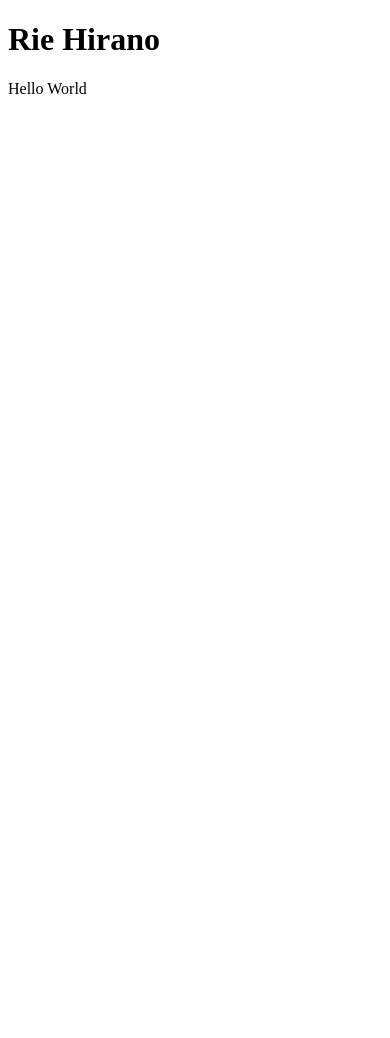
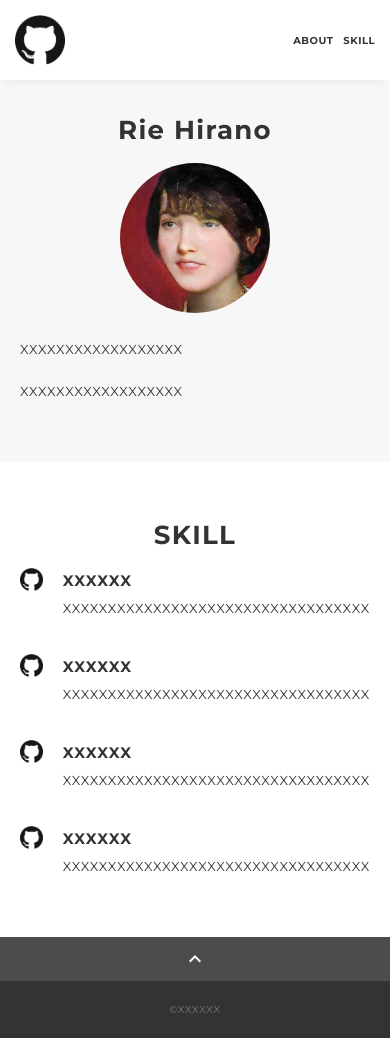
Before and after one commit to nashi-7/portfolio, a plain HTML site: page docs/index.html in a window 390 px wide. Before the commit the page ends 844 px from the top, so only its background shows below. Drawn offline with nearby package versions, Linux system fonts and the light colour scheme.

Commit message:
テンプレート反映

```diff
--- /dev/null
+++ b/docs/css/ress.css
@@ -0,0 +1,283 @@
+/*!
+ * ress.css • v3.0.1
+ * MIT License
+ * github.com/filipelinhares/ress
+ */
+
+/* # =================================================================
+   # Global selectors
+   # ================================================================= */
+
+html {
+  box-sizing: border-box;
+  word-break: normal;
+  -moz-tab-size: 4;
+  tab-size: 4;
+
+  -webkit-text-size-adjust: 100%; /* Prevent adjustments of font size after orientation changes in iOS */
+}
+
+*,
+::before,
+::after {
+  box-sizing: inherit;
+  background-repeat: no-repeat; /* Set `background-repeat: no-repeat` to all elements and pseudo elements */
+}
+
+::before,
+::after {
+  vertical-align: inherit;
+  text-decoration: inherit; /* Inherit text-decoration and vertical align to ::before and ::after pseudo elements */
+}
+
+* {
+  margin: 0;
+  padding: 0; /* Reset `padding` and `margin` of all elements */
+}
+
+/* # =================================================================
+   # General elements
+   # ================================================================= */
+
+hr {
+  overflow: visible; /* Show the overflow in Edge and IE */
+  height: 0; /* Add the correct box sizing in Firefox */
+}
+
+details,
+main {
+  display: block; /* Render the `main` element consistently in IE. */
+}
+
+summary {
+  display: list-item; /* Add the correct display in all browsers */
+}
+
+small {
+  font-size: 80%; /* Set font-size to 80% in `small` elements */
+}
+
+[hidden] {
+  display: none; /* Add the correct display in IE */
+}
+
+abbr[title] {
+  /* Add the correct text decoration in Chrome, Edge, IE, Opera, and Safari */
+  text-decoration: underline;
+  text-decoration: underline dotted;
+  border-bottom: none; /* Remove the bottom border in Chrome 57 */
+}
+
+a {
+  background-color: transparent; /* Remove the gray background on active links in IE 10 */
+}
+
+a:active,
+a:hover {
+  outline-width: 0; /* Remove the outline when hovering in all browsers */
+}
+
+code,
+kbd,
+pre,
+samp {
+  font-family: monospace, monospace; /* Specify the font family of code elements */
+}
+
+pre {
+  font-size: 1em; /* Correct the odd `em` font sizing in all browsers */
+}
+
+b,
+strong {
+  font-weight: bolder; /* Add the correct font weight in Chrome, Edge, and Safari */
+}
+
+/* https://gist.github.com/unruthless/413930 */
+sub,
+sup {
+  position: relative;
+  font-size: 75%;
+  line-height: 0;
+  vertical-align: baseline;
+}
+
+sub {
+  bottom: -.25em;
+}
+
+sup {
+  top: -.5em;
+}
+
+/* # =================================================================
+   # Forms
+   # ================================================================= */
+
+input {
+  border-radius: 0;
+}
+
+/* Replace pointer cursor in disabled elements */
+[disabled] {
+  cursor: default;
+}
+
+[type="number"]::-webkit-inner-spin-button,
+[type="number"]::-webkit-outer-spin-button {
+  height: auto; /* Correct the cursor style of increment and decrement buttons in Chrome */
+}
+
+[type="search"] {
+  outline-offset: -2px; /* Correct the outline style in Safari */
+
+  -webkit-appearance: textfield; /* Correct the odd appearance in Chrome and Safari */
+}
+
+[type="search"]::-webkit-search-decoration {
+  -webkit-appearance: none; /* Remove the inner padding in Chrome and Safari on macOS */
+}
+
+textarea {
+  overflow: auto; /* Internet Explorer 11+ */
+  resize: vertical; /* Specify textarea resizability */
+}
+
+button,
+input,
+optgroup,
+select,
+textarea {
+  font: inherit; /* Specify font inheritance of form elements */
+}
+
+optgroup {
+  font-weight: bold; /* Restore the font weight unset by the previous rule */
+}
+
+button {
+  overflow: visible; /* Address `overflow` set to `hidden` in IE 8/9/10/11 */
+}
+
+button,
+select {
+  text-transform: none; /* Firefox 40+, Internet Explorer 11- */
+}
+
+/* Apply cursor pointer to button elements */
+button,
+[type="button"],
+[type="reset"],
+[type="submit"],
+[role="button"] {
+  cursor: pointer;
+  color: inherit;
+}
+
+/* Remove inner padding and border in Firefox 4+ */
+button::-moz-focus-inner,
+[type="button"]::-moz-focus-inner,
+[type="reset"]::-moz-focus-inner,
+[type="submit"]::-moz-focus-inner {
+  padding: 0;
+  border-style: none;
+}
+
+/* Replace focus style removed in the border reset above */
+button:-moz-focusring,
+[type="button"]::-moz-focus-inner,
+[type="reset"]::-moz-focus-inner,
+[type="submit"]::-moz-focus-inner {
+  outline: 1px dotted ButtonText;
+}
+
+button,
+html [type="button"],
+/* Prevent a WebKit bug where (2) destroys native `audio` and `video`controls in Android 4 */
+[type="reset"],
+[type="submit"] {
+  -webkit-appearance: button; /* Correct the inability to style clickable types in iOS */
+}
+
+/* Remove the default button styling in all browsers */
+button,
+input,
+select,
+textarea {
+  border-style: none;
+  background-color: transparent;
+}
+
+/* Style select like a standard input */
+select {
+  -webkit-appearance: none; /* Chrome 41+ */
+  -moz-appearance: none; /* Firefox 36+ */
+}
+
+select::-ms-expand {
+  display: none; /* Internet Explorer 11+ */
+}
+
+select::-ms-value {
+  color: currentColor; /* Internet Explorer 11+ */
+}
+
+legend {
+  display: table; /* Correct the text wrapping in Edge and IE */
+  max-width: 100%; /* Correct the text wrapping in Edge and IE */
+  max-width: 100%; /* Correct the text wrapping in Edge 18- and IE */
+  white-space: normal; /* Correct the text wrapping in Edge and IE */
+  color: inherit; /* Correct the color inheritance from `fieldset` elements in IE */
+  border: 0; /* Correct `color` not being inherited in IE 8/9/10/11 */
+}
+
+::-webkit-file-upload-button {
+  font: inherit; /* Change font properties to `inherit` in Chrome and Safari */
+  color: inherit;
+  /* Correct the inability to style clickable types in iOS and Safari */
+
+  -webkit-appearance: button;
+}
+
+/* # =================================================================
+   # Specify media element style
+   # ================================================================= */
+
+img {
+  border-style: none; /* Remove border when inside `a` element in IE 8/9/10 */
+}
+
+/* Add the correct vertical alignment in Chrome, Firefox, and Opera */
+progress {
+  vertical-align: baseline;
+}
+
+/* # =================================================================
+   # Accessibility
+   # ================================================================= */
+
+/* Hide content from screens but not screenreaders */
+@media screen {
+  [hidden~="screen"] {
+    display: inherit;
+  }
+  [hidden~="screen"]:not(:active):not(:focus):not(:target) {
+    position: absolute !important;
+    clip: rect(0 0 0 0) !important;
+  }
+}
+
+/* Specify the progress cursor of updating elements */
+[aria-busy="true"] {
+  cursor: progress;
+}
+
+/* Specify the pointer cursor of trigger elements */
+[aria-controls] {
+  cursor: pointer;
+}
+
+/* Specify the unstyled cursor of disabled, not-editable, or otherwise inoperable elements */
+[aria-disabled] {
+  cursor: default;
+}
--- /dev/null
+++ b/docs/css/style.css
@@ -0,0 +1,311 @@
+body {
+  font-family: "Montserrat","Helvetica Neue",Arial,"Hiragino Kaku Gothic ProN","Hiragino Sans",Meiryo,sans-serif;
+  font-size: 14px;
+  line-height: 1.8;
+  letter-spacing: .8px;
+  color: #333;
+}
+
+a {
+  transition: opacity .3s;
+  text-decoration: none;
+  color: #1ca9e3;
+}
+
+img {
+  max-width: 100%;
+  height: auto;
+  vertical-align: bottom;
+  border-style: none;
+}
+
+ul,
+li {
+  list-style: none;
+}
+
+.pc-only {
+  display: block;
+}
+
+.sp-only {
+  display: none;
+}
+
+.wrapper {
+  padding-top: 73px;
+}
+
+.section {
+  padding: 90px 0;
+}
+
+.section:nth-of-type(odd) {
+  background-color: #f7f7f7;
+}
+
+.inner {
+  max-width: 1340px;
+  margin: 0 auto;
+  padding: 0 40px;
+}
+
+.title {
+  font-size: 34px;
+  font-weight: bold;
+  line-height: 1;
+  margin-bottom: 40px;
+  text-align: center;
+  letter-spacing: .05em;
+  color: #333;
+}
+
+.lead {
+  margin-bottom: 30px;
+}
+
+/*--- header ---*/
+.header {
+  position: fixed;
+  top: 0;
+  z-index: 1;
+  width: 100%;
+  background-color: #fff;
+  box-shadow: 0 5px 10px -6px rgba(0,0,0,.1);
+}
+
+.header .inner {
+  display: flex;
+  align-items: center;
+  justify-content: space-between;
+  padding: 20px 40px;
+}
+
+.header-logo {
+  font-size: 20px;
+  font-weight: bold;
+  line-height: 1.2;
+  margin-right: 20px;
+  letter-spacing: .05em;
+}
+
+.header-logo a {
+  color: #333;
+}
+
+.header-banner {
+  width: 50px;
+}
+.header-nav-list {
+  display: flex;
+  justify-content: space-between;
+}
+
+.header-nav-item:not(:last-child) {
+  margin-right: 20px;
+}
+
+.header-nav-item a {
+  position: relative;
+  font-size: 13px;
+  font-weight: bold;
+  display: inline-block;
+  padding: 5px 0;
+  transition: .3s;
+  letter-spacing: .05em;
+  color: #333;
+}
+.header-nav-item a:after {
+  position: absolute;
+  bottom: 0;
+  left: 50%;
+  width: 0;
+  height: 3px;
+  content: "";
+  transition: .3s;
+  -webkit-transform: translateX(-50%);
+  transform: translateX(-50%);
+  background-color: #333;
+}
+
+.header-nav-item a:hover:after {
+  width: 100%;
+}
+
+/*--- about ---*/
+.profile {
+  display: flex;
+  flex-wrap: wrap;
+  max-width: 800px;
+  margin: 0 auto;
+}
+.profile-img {
+  width: 20%;
+  margin-right: 30px;
+  border-radius: 50%;
+}
+.profile-img img {
+  border-radius: 50%;
+}
+.profile-body {
+  flex: 1;
+}
+.profile-body p:not(:last-child) {
+  margin-bottom: 30px;
+}
+
+/*--- skill ---*/
+.skill-list {
+  display: flex;
+  flex-wrap: wrap;
+  justify-content: space-between;
+  margin-bottom: -50px;
+}
+
+.skill-item {
+  display: flex;
+  align-items: flex-start;
+  justify-content: space-between;
+  width: 48%;
+  margin-bottom: 50px;
+}
+
+.skill-img {
+  width: 60px;
+  height: auto;
+  margin-right: 20px;
+}
+
+.skill-body {
+  flex: 1;
+}
+
+.skill-name {
+  margin-bottom: 3px;
+}
+
+/*--- contact ---*/
+.contact {
+  text-align: center;
+}
+
+.contact-item:not(:last-child) {
+  margin-right: 10px;
+}
+
+.contact-icon {
+  width: 50px;
+}
+
+/*--- page-top ---*/
+.page-top {
+  font-weight: bold;
+  padding: 10px;
+  cursor: pointer;
+  text-align: center;
+  background-color: #4c4c4c;
+}
+
+.page-top .material-icons-outlined {
+  vertical-align: bottom;
+  color: #fff;
+}
+
+/*--- footer ---*/
+.footer {
+  padding: 30px;
+  background-color: #333;
+}
+
+.copyright {
+  font-size: 10px;
+  text-align: center;
+  color: #797979;
+}
+
+
+/* --- media Queries 767 ---*/
+@media screen and (max-width: 767px) {
+  body {
+    font-size: 13px;
+    line-height: 1.7;
+  }
+
+  .pc-only {
+    display: none;
+  }
+
+  .sp-only {
+    display: block;
+  }
+
+  .title {
+    font-size: 26px;
+    margin-bottom: 20px;
+  }
+
+  .wrapper {
+    padding-top: 57px;
+  }
+
+  .section {
+    padding: 60px 0;
+  }
+
+  .inner {
+    padding: 0 20px;
+  }
+
+  .header .inner {
+    padding: 15px;
+  }
+
+  .header-logo {
+    font-size: 15px;
+    margin-right: 15px;
+  }
+
+  .header-nav-item:not(:last-child) {
+    margin-right: 10px;
+  }
+
+  .header-nav-item a {
+    font-size: 10px;
+  }
+
+  .header-nav-item a:after {
+    display: none;
+  }
+
+  .profile {
+    display: block;
+  }
+  .profile-img {
+    width: 150px;
+    margin: 0 auto;
+    margin-bottom: 25px;
+  }
+
+  .profile-body p:not(:last-child) {
+    margin-bottom: 20px;
+  }
+
+  .skill-list {
+    display: block;
+    margin-bottom: 0;
+  }
+
+  .skill-item {
+    width: 100%;
+    margin-bottom: 35px;
+  }
+
+  .skill-item:last-child {
+    margin-bottom: 0;
+  }
+
+  .footer {
+    padding: 20px;
+  }
+
+}
--- a/docs/index.html
+++ b/docs/index.html
@@ -1,11 +1,117 @@
 <!DOCTYPE html>
 <html>
 <head>
-<meta charset="UTF-8">
-<title>My Portfolio</title>
+<meta charset="utf-8" />
+<meta name="viewport"
+	content="width=device-width,initial-scale=1.0,user-scalable=no" />
+<meta property="og:type" content="website" />
+<meta property="og:title" content="XXXXXX's portfolio" />
+<!-- <meta property="og:url" content="dummyurl" /> -->
+<meta property="og:description" content="XXXXXXの自己紹介サイトです。" />
+<meta property="og:image" content="img/ogp.png" />
+<meta name="description" content="XXXXXXの自己紹介サイトです。" />
+<title>XXXXXX ポートフォリオ</title>
+<link rel="preconnect" href="https://fonts.gstatic.com" />
+<link
+	href="https://fonts.googleapis.com/css2?family=Montserrat:wght@400;700&display=swap"
+	rel="stylesheet" />
+<link
+	href="https://fonts.googleapis.com/css?family=Material+Icons+Outlined"
+	rel="stylesheet" />
+<link href="css/ress.css" media="all" rel="stylesheet" type="text/css" />
+<link href="css/style.css" media="all" rel="stylesheet" type="text/css" />
+<!-- <link rel="shortcut icon" href="img/favicon.ico" /> -->
+<!-- <link rel="canonical" href="dummyurl" /> -->
 </head>
+
 <body>
-	<h1>Rie Hirano</h1>
-	<p>Hello World</p>
+	<div class="wrapper">
+		<header class="header">
+			<div class="inner">
+				<h1 class="header-logo">
+					<a href="#"><img class="header-banner" src="img/github.png"
+						alt="ロゴマーク" /> </a>
+				</h1>
+				<nav class="header-nav">
+					<ul class="header-nav-list">
+						<li class="header-nav-item"><a href="#about">ABOUT</a></li>
+						<li class="header-nav-item"><a href="#skill">SKILL</a></li>
+					</ul>
+				</nav>
+			</div>
+		</header>
+
+		<main class="content">
+			<section class="about section" id="about">
+				<div class="inner">
+					<h2 class="title">Rie Hirano</h2>
+					<div class="profile">
+						<p class="profile-img">
+							<img src="img/profile.png" alt="自画像" />
+						</p>
+						<div class="profile-body">
+							<p>XXXXXXXXXXXXXXXXXX</p>
+							<p>XXXXXXXXXXXXXXXXXX</p>
+						</div>
+					</div>
+				</div>
+			</section>
+
+			<section class="skill section" id="skill">
+				<div class="inner">
+					<h2 class="title">SKILL</h2>
+					<div class="skill-list">
+						<div class="skill-item">
+							<p class="skill-img">
+								<img src="img/github.png" alt="logo" />
+							</p>
+							<div class="skill-body">
+								<h3 class="skill-name">XXXXXX</h3>
+								<p class="skill-text">XXXXXXXXXXXXXXXXXXXXXXXXXXXXXXXXXX</p>
+							</div>
+						</div>
+						<div class="skill-item">
+							<p class="skill-img">
+								<img src="img/github.png" alt="logo" />
+							</p>
+							<div class="skill-body">
+								<h3 class="skill-name">XXXXXX</h3>
+								<p class="skill-text">XXXXXXXXXXXXXXXXXXXXXXXXXXXXXXXXXX</p>
+							</div>
+						</div>
+						<div class="skill-item">
+							<p class="skill-img">
+								<img src="img/github.png" alt="logo" />
+							</p>
+							<div class="skill-body">
+								<h3 class="skill-name">XXXXXX</h3>
+								<p class="skill-text">XXXXXXXXXXXXXXXXXXXXXXXXXXXXXXXXXX</p>
+							</div>
+						</div>
+						<div class="skill-item">
+							<p class="skill-img">
+								<img src="img/github.png" alt="logo" />
+							</p>
+							<div class="skill-body">
+								<h3 class="skill-name">XXXXXX</h3>
+								<p class="skill-text">XXXXXXXXXXXXXXXXXXXXXXXXXXXXXXXXXX</p>
+							</div>
+						</div>
+					</div>
+				</div>
+			</section>
+
+			<div class="page-top" id="js-page-top">
+				<span class="material-icons-outlined">expand_less</span>
+			</div>
+
+			<footer class="footer">
+				<div class="copyright">&copy;XXXXXX</div>
+			</footer>
+		</main>
+	</div>
+	<script
+		src="https://ajax.googleapis.com/ajax/libs/jquery/3.5.1/jquery.min.js"></script>
+	<script src="js/script.js"></script>
 </body>
 </html>
--- /dev/null
+++ b/docs/js/script.js
@@ -0,0 +1,20 @@
+$(function () {
+
+  //ページ内スクロール
+  var navHeight = $(".header").outerHeight();
+
+  $('a[href^="#"]').on("click", function () {
+    var href = $(this).attr("href");
+    var target = $(href == "#" || href == "" ? "html" : href);
+    var position = target.offset().top - navHeight;
+    $("html, body").animate({ scrollTop: position, }, 300, "swing");
+    return false;
+  });
+
+  //ページトップ
+  $("#js-page-top").on("click", function () {
+    $("body,html").animate({ scrollTop: 0, }, 300);
+    return false;
+  });
+
+});
```
Also changed, not shown: docs/img/github.png (added), docs/img/ogp.png (added), docs/img/profile.png (added).
